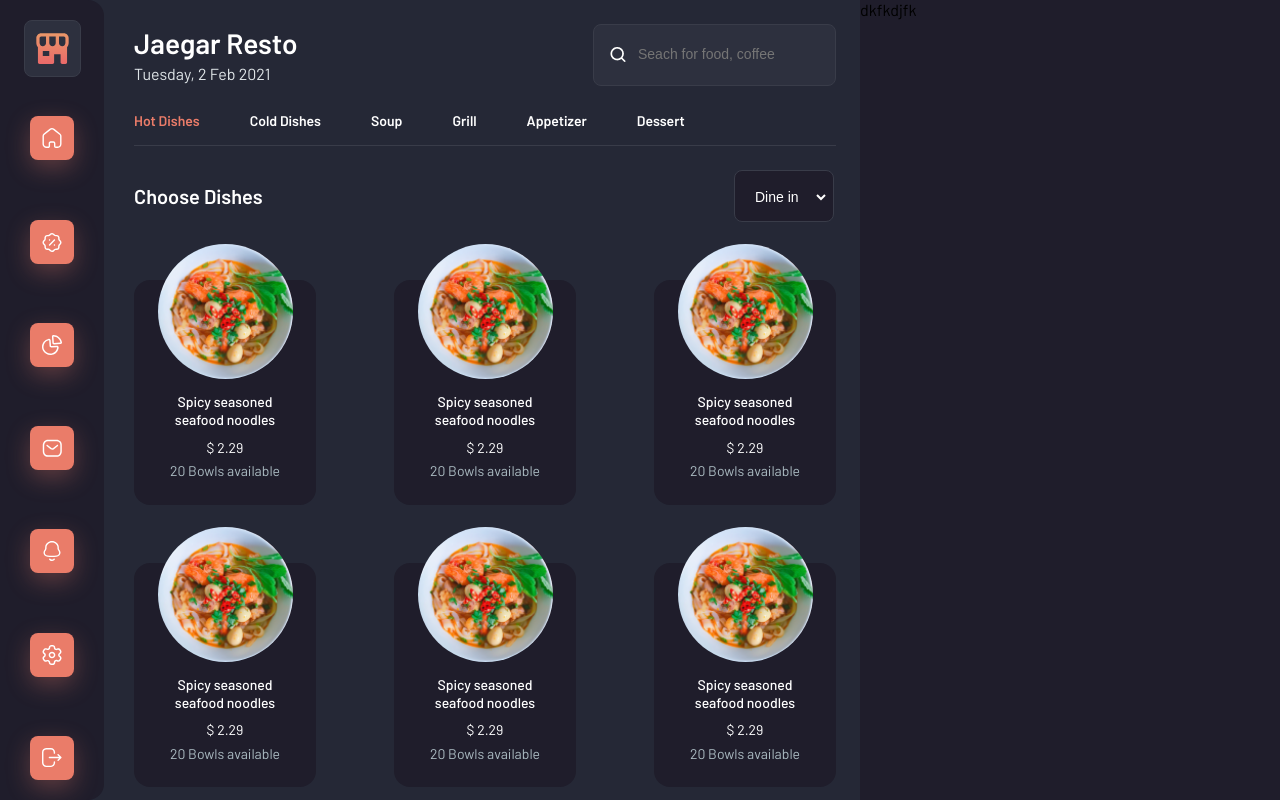
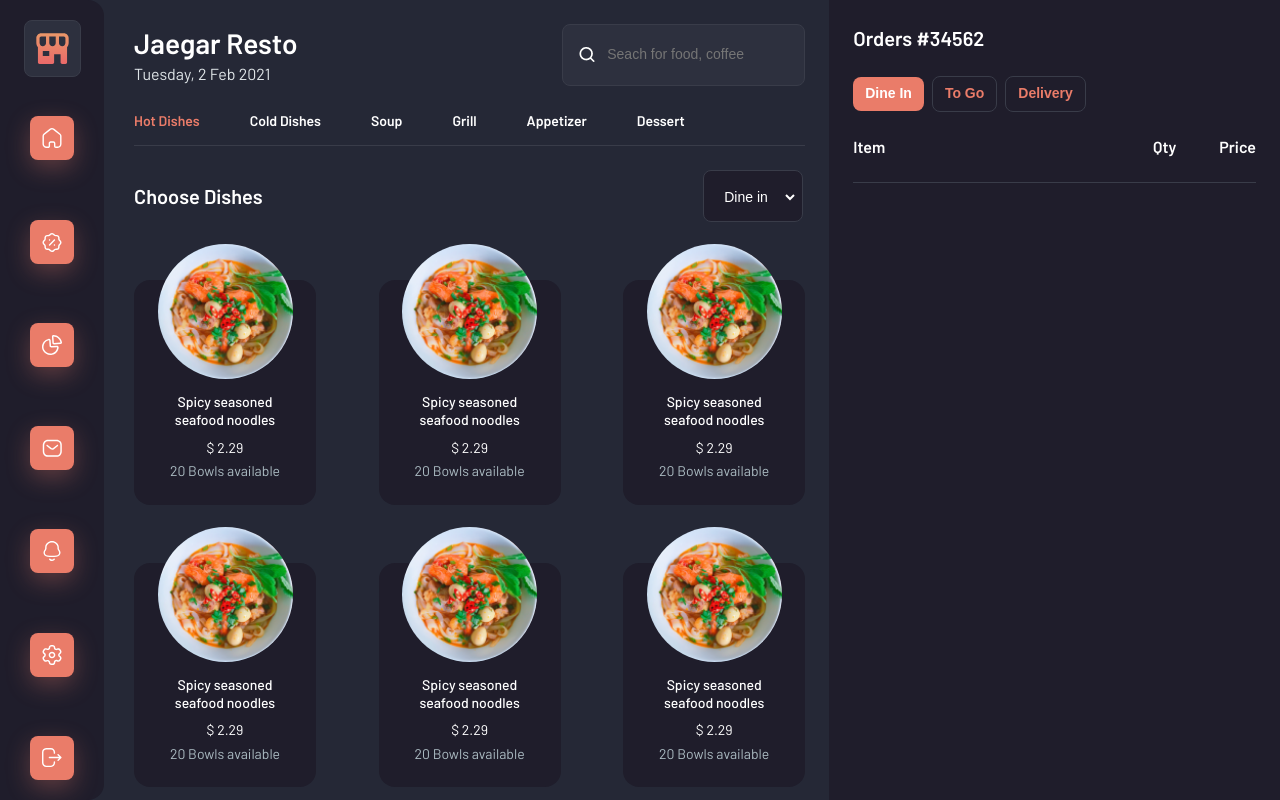
Before and after one commit to JAHONGIR95/Food_project, a React (Create React App) app: page / in a window 1280 px wide. Shown: the top 800 px of the page. Built offline with nearby package versions, Linux system fonts and the light colour scheme.

Commit message:
homepage right is creating

```diff
--- a/src/Pages/Homepage.js
+++ b/src/Pages/Homepage.js
@@ -35,7 +35,19 @@ const Homepage = () => {
                 </div>
             </div>
             <div className="homepage-right">
-                dkfkdjfk
+                <p className="order">Orders #34562</p>
+                <div className="btn-line">
+                    <button className="full-btn">Dine In</button>
+                    <button className="empty-btn">To Go</button>
+                    <button className="empty-btn">Delivery</button>
+                </div>
+                <div className="data-title-line">
+                    <p className="item">Item</p>
+                    <div className="data-right">
+                        <p className="item">Qty</p>
+                        <p className="item">Price</p>
+                    </div>
+                </div>
             </div>
         </div>
     )
--- a/src/Pages/Pages.scss
+++ b/src/Pages/Pages.scss
@@ -28,6 +28,68 @@
     .homepage-right{
         width: 420px;
         background: #1F1D2B;
+        padding: 24px;
+
+        .order{
+            font-style: normal;
+            font-weight: 600;
+            font-size: 20px;
+            line-height: 140%;
+            color: #FFFFFF;
+            margin-bottom: 24px;
+        }
+
+        .btn-line{
+            margin-bottom: 24px;
+
+            .full-btn,
+            .empty-btn{
+                background: #EA7C69;
+                border-radius: 8px;
+                font-style: normal;
+                font-weight: 600;
+                font-size: 14px;
+                line-height: 140%;
+                color: #FFFFFF;
+                align-items: center;
+                padding: 7px 12px;
+                border: none;
+                margin-right: 8px;
+                cursor: pointer;
+            }
+
+            .empty-btn{
+                color: #EA7C69;
+                background: #1F1D2B;
+                border: 1px solid #393C49;
+                box-sizing: border-box;
+                border-radius: 8px;
+            }
+        }
+
+        .data-title-line{
+            display: flex;
+            justify-content: space-between;
+            padding-bottom: 24px;
+            border-bottom: 1px solid #393C49;
+
+            .item{
+                font-style: normal;
+                font-weight: 600;
+                font-size: 16px;
+                line-height: 140%;
+                color: #FFFFFF;
+            }
+
+            .data-right{
+                display: flex;
+
+                .item{
+
+                    margin-left: 43px;
+                }
+            }
+        }
     }
 }
 
```
